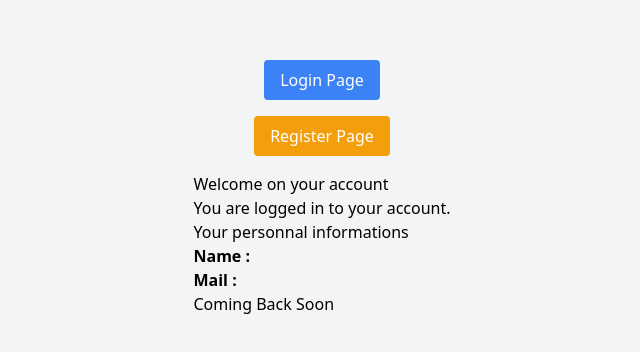
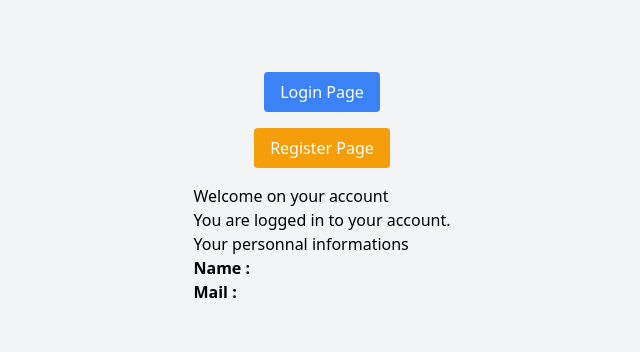
Before and after one commit to clementmarius/followedApplicationsInternship, a React (Vite) app in the folder front/frontFollowed/: page /landingPage in a window 1280 px wide. Shown: the part 212-564 px from the top of the page, without its empty margins (318-958 px from the left). Built offline with nearby package versions, Linux system fonts and the light colour scheme.

Commit message:
start React

```diff
--- a/front/frontFollowed/src/pages/LandingPage.jsx
+++ b/front/frontFollowed/src/pages/LandingPage.jsx
@@ -18,7 +18,7 @@ const displayProfile = async () => {
       <p><strong>Mail :</strong> </p>
       <p></p>
       <p></p>
-      <p>Coming Back Soon</p>
+
     </div>
   );
 };
```
